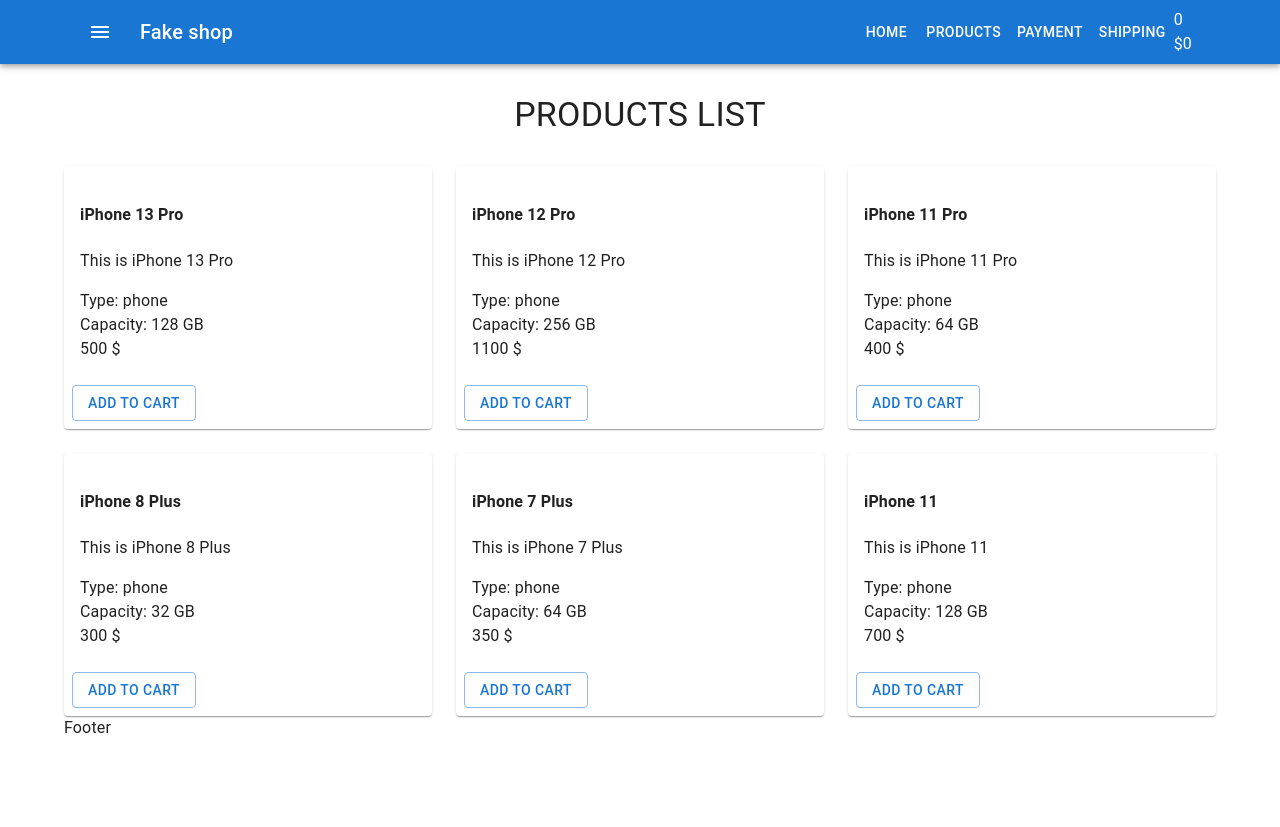
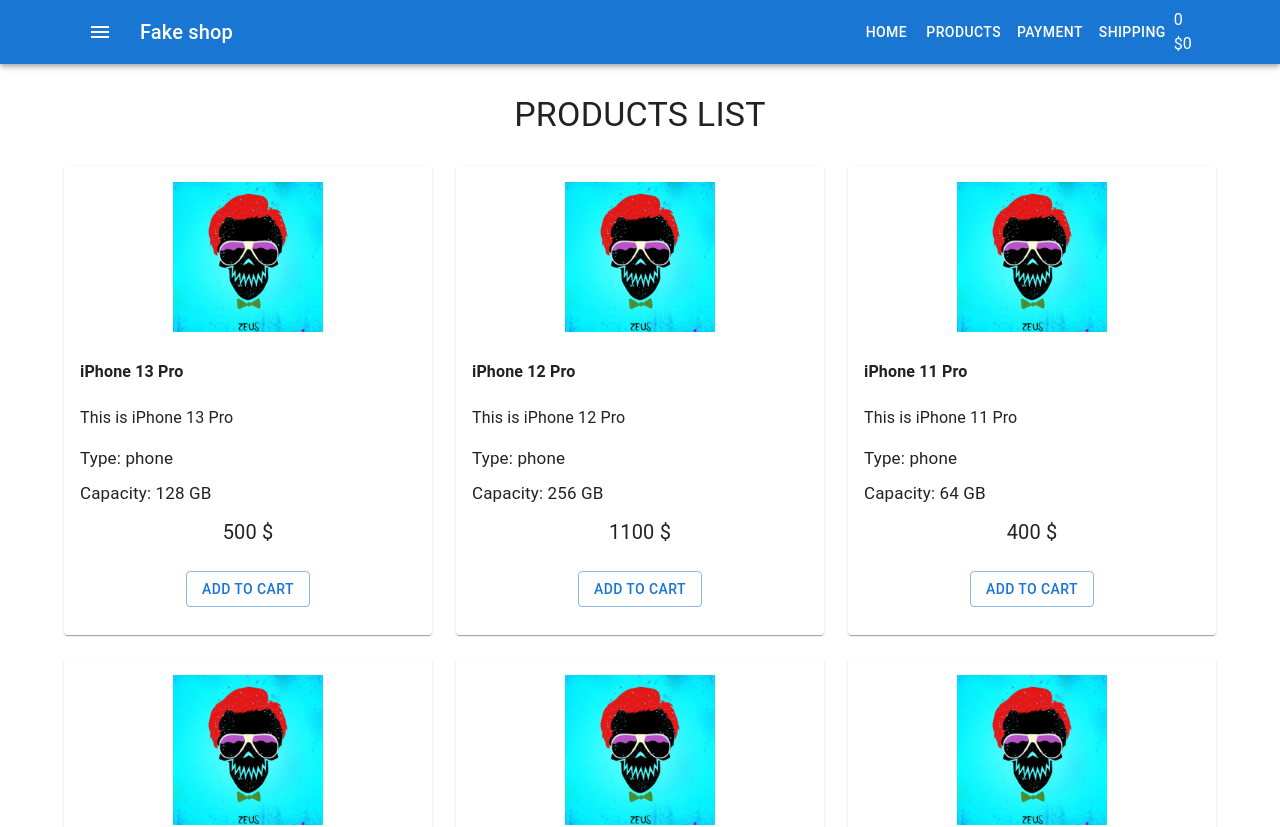
Before and after one commit to cherstvie/react-skillup-2510, a React (Create React App) app: page / in a window 1280 px wide. Shown: the top 827 px of the page. Before the commit the page ends 800 px from the top, so only its background shows below. Built offline with nearby package versions, Linux system fonts and the light colour scheme.

Commit message:
added product images

```diff
--- a/src/components/Products/ProductsList.js
+++ b/src/components/Products/ProductsList.js
@@ -35,7 +35,15 @@ export const ProductsList = () => {
                 spacing={3}
             >
                 {productsArray.map(
-                    ({ id, name, description, capacity, type, price }) => (
+                    ({
+                        id,
+                        name,
+                        description,
+                        capacity,
+                        type,
+                        price,
+                        image,
+                    }) => (
                         <Grid item xs={12} sm={6} md={4} key={id}>
                             <ProductsListItem
                                 name={name}
@@ -43,6 +51,7 @@ export const ProductsList = () => {
                                 capacity={capacity}
                                 type={type}
                                 price={price}
+                                image={image}
                             />
                         </Grid>
                     )
--- /dev/null
+++ b/src/components/Products/ProductsListItem.css
@@ -0,0 +1,23 @@
+.product-img {
+    text-align: center;
+}
+
+.wrap-btn-add-to-cart {
+    justify-content: center;
+    margin-bottom: 20px;
+}
+
+.product-img img {
+    height: 150px;
+    width: auto;
+}
+
+.product-price {
+    font-size: 20px;
+    text-align: center;
+}
+
+.product-features {
+    font-size: 17px;
+    margin-bottom: 10px;
+}
--- a/src/components/Products/ProductsListItem.js
+++ b/src/components/Products/ProductsListItem.js
@@ -1,6 +1,6 @@
 import { Card, CardActions, CardContent, Button } from '@mui/material'
-import { propsToClassKey } from '@mui/styles'
 import React from 'react'
+import './ProductsListItem.css'
 
 export const ProductsListItem = ({
     name,
@@ -8,18 +8,24 @@ export const ProductsListItem = ({
     type,
     capacity,
     price,
+    image,
 }) => {
     return (
         <>
             <Card>
                 <CardContent>
+                    <div className="product-img">
+                        <img src={image} alt="" />
+                    </div>
                     <h4>{name}</h4>
                     <p>{description}</p>
-                    <div>Type: {type}</div>
-                    <div>Capacity: {capacity} GB</div>
-                    <div>{price} $</div>
+                    <div className="product-features">Type: {type}</div>
+                    <div className="product-features">
+                        Capacity: {capacity} GB
+                    </div>
+                    <div className="product-price">{price} $</div>
                 </CardContent>
-                <CardActions>
+                <CardActions className="wrap-btn-add-to-cart">
                     <Button variant="outlined">Add to cart</Button>
                 </CardActions>
             </Card>
--- a/src/components/Products/productsArray.js
+++ b/src/components/Products/productsArray.js
@@ -6,6 +6,7 @@ export const productsArray = [
         capacity: '128',
         type: 'phone',
         price: '500',
+        image: '/images/iphone-gold.jpg',
     },
     {
         id: 2,
@@ -14,6 +15,7 @@ export const productsArray = [
         capacity: '256',
         type: 'phone',
         price: '1100',
+        image: '/images/iphone-gold.jpg',
     },
     {
         id: 3,
@@ -22,6 +24,7 @@ export const productsArray = [
         capacity: '64',
         type: 'phone',
         price: '400',
+        image: '/images/iphone-gold.jpg',
     },
     {
         id: 4,
@@ -30,6 +33,7 @@ export const productsArray = [
         capacity: '32',
         type: 'phone',
         price: '300',
+        image: '/images/iphone-gold.jpg',
     },
     {
         id: 5,
@@ -38,6 +42,7 @@ export const productsArray = [
         capacity: '64',
         type: 'phone',
         price: '350',
+        image: '/images/iphone-gold.jpg',
     },
     {
         id: 6,
@@ -46,5 +51,6 @@ export const productsArray = [
         capacity: '128',
         type: 'phone',
         price: '700',
+        image: '/images/iphone-gold.jpg',
     },
 ]
```
Also changed, not shown: public/images/iphone-gold.jpg (added).
